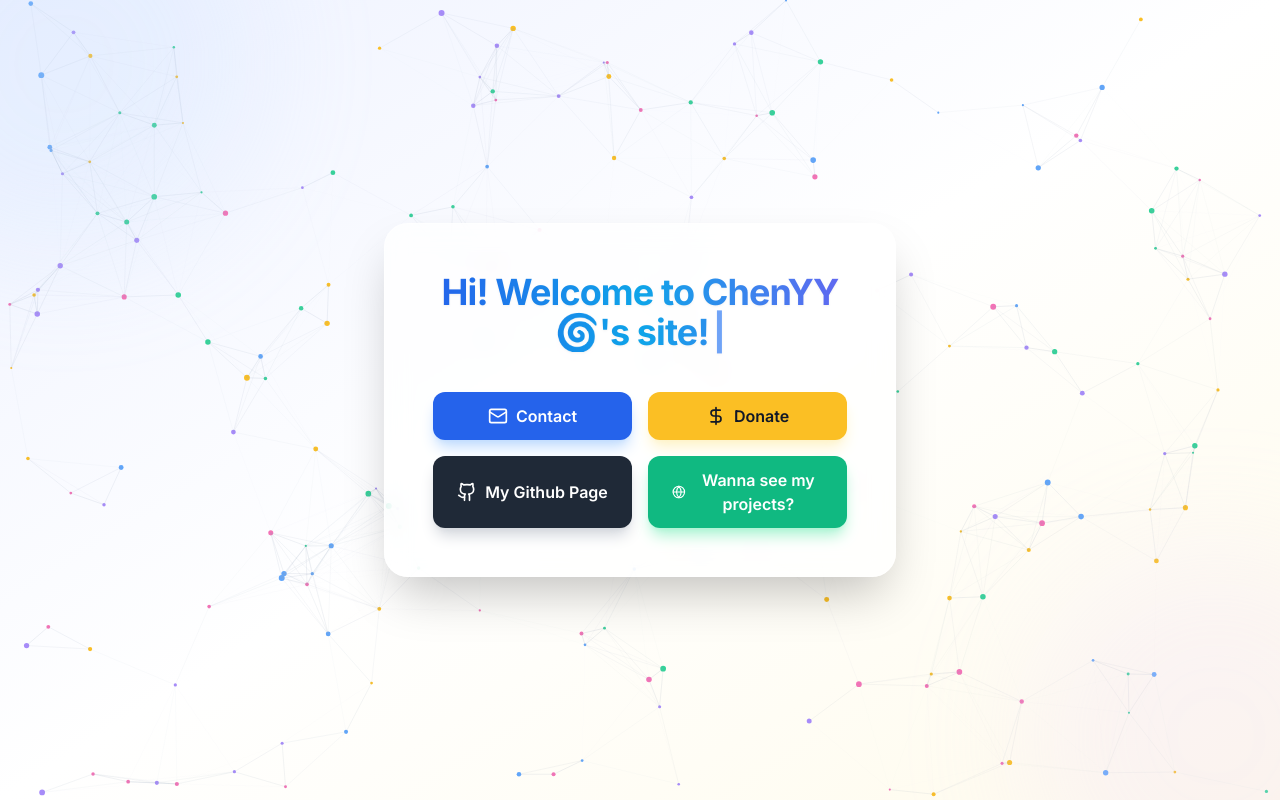
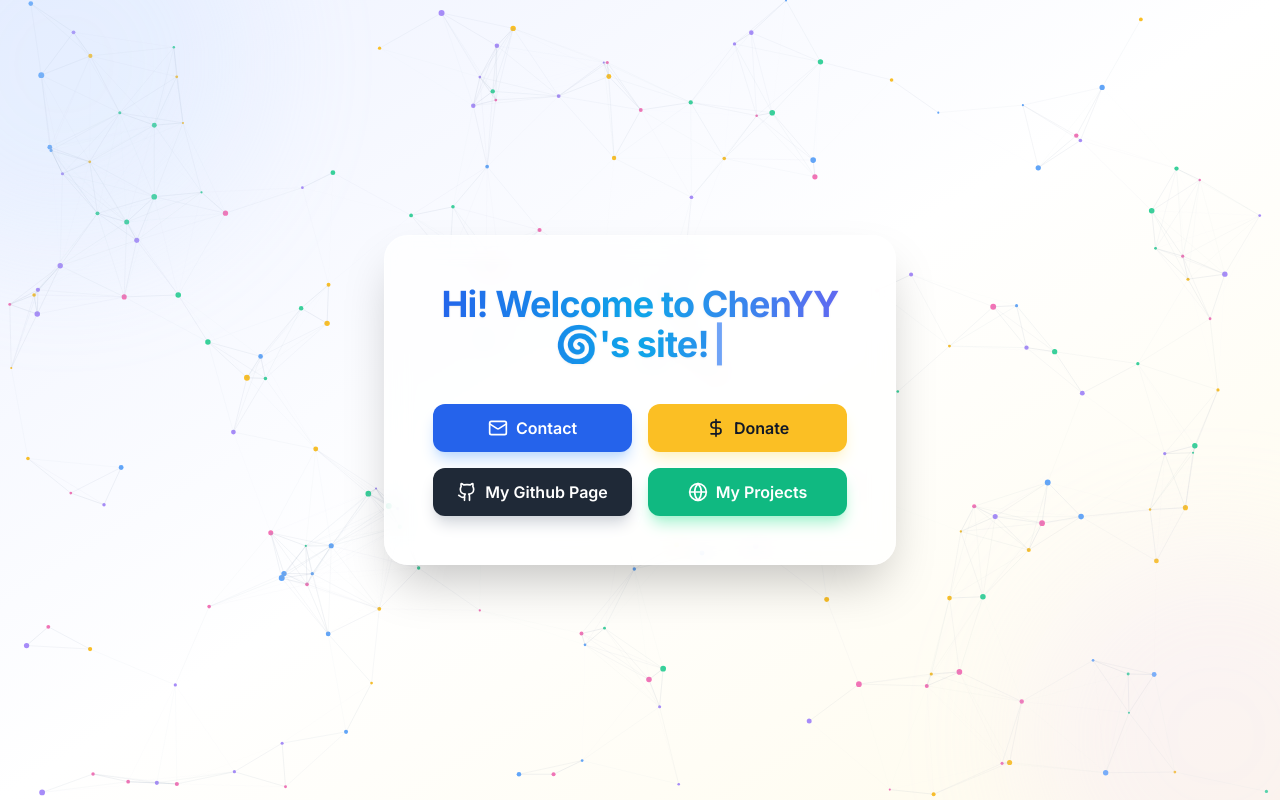
Before and after one commit to chenyy1069/Chenyy-Site, a React (Vite) app: page / in a window 1280 px wide. Built offline with nearby package versions, Linux system fonts and the light colour scheme.

Commit message:
feat: Update page title and button text
Changes the browser tab title to "ChenYY🌀's Site" and updates the call to action button text from "Wanna see my projects?" to "My Projects" for better clarity and branding.

```diff
--- a/App.tsx
+++ b/App.tsx
@@ -58,7 +58,7 @@ export default function App() {
             className="group flex items-center justify-center gap-2 px-6 py-3 bg-emerald-500 hover:bg-emerald-600 text-white rounded-xl font-semibold shadow-lg shadow-emerald-200 transition-all duration-200 w-full transform active:scale-95"
           >
             <Globe className="w-5 h-5 group-hover:rotate-180 transition-transform duration-500" />
-            <span>Wanna see my projects?</span>
+            <span>My Projects</span>
           </a>
         </div>
       </div>
--- a/index.html
+++ b/index.html
@@ -3,7 +3,7 @@
 <head>
     <meta charset="UTF-8">
     <meta name="viewport" content="width=device-width, initial-scale=1.0">
-    <title>Chenyy1069's Site</title>
+    <title>ChenYY🌀's Site</title>
     <!-- Keep Tailwind CDN for simplicity, though moving to npm package is recommended for production -->
     <script src="https://cdn.tailwindcss.com"></script>
     <link href="https://fonts.googleapis.com/css2?family=Inter:wght@300;400;600;700&display=swap" rel="stylesheet">
```
